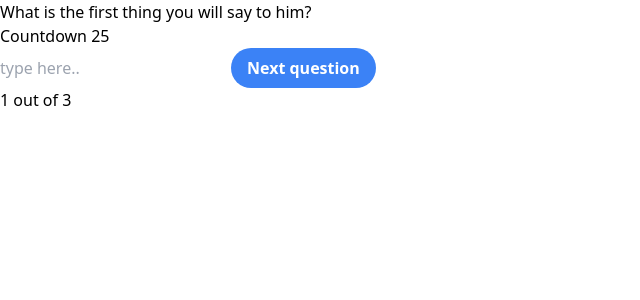
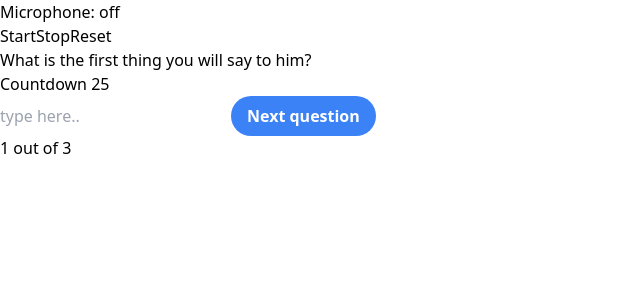
Before and after one commit to SurPun/IET-Kebbah, a Next.js app: page /survey-one/questions in a window 1280 px wide. Shown: the top 300 px of the page, without its empty margins (0-640 px from the left). Built offline with nearby package versions, Linux system fonts and the light colour scheme.

Commit message:
Speech-recognition

```diff
--- /dev/null
+++ b/components/Dictation.js
@@ -0,0 +1,29 @@
+import React from "react";
+import "regenerator-runtime";
+
+import SpeechRecognition, {
+    useSpeechRecognition,
+} from "react-speech-recognition";
+
+export default function Dictaphone() {
+    const {
+        transcript,
+        listening,
+        resetTranscript,
+        browserSupportsSpeechRecognition,
+    } = useSpeechRecognition();
+
+    if (!browserSupportsSpeechRecognition) {
+        return <span>Browser does not support speech recognition.</span>;
+    }
+
+    return (
+        <div>
+            <p>Microphone: {listening ? "on" : "off"}</p>
+            <button onClick={SpeechRecognition.startListening}>Start</button>
+            <button onClick={SpeechRecognition.stopListening}>Stop</button>
+            <button onClick={resetTranscript}>Reset</button>
+            <p>{transcript}</p>
+        </div>
+    );
+}
--- a/package.json
+++ b/package.json
@@ -15,7 +15,8 @@
     "next": "13.0.5",
     "react": "18.2.0",
     "react-audio-player": "^0.17.0",
-    "react-dom": "^18.2.0"
+    "react-dom": "^18.2.0",
+    "react-speech-recognition": "^3.10.0"
   },
   "devDependencies": {
     "autoprefixer": "^10.4.13",
--- a/pages/survey-one/questions.js
+++ b/pages/survey-one/questions.js
@@ -13,6 +13,7 @@
 import { useState } from "react";
 import ButtonCom from "../../components/ButtonCom";
 import CountdownTimer from "../../components/CountdownTimer";
+import Dictaphone from "../../components/Dictation";
 
 
 export default function Questions() {
@@ -30,6 +31,7 @@
     case (1):
       return (
         <>
+          <Dictaphone />
           <p>What is the first thing you will say to him?</p>
           < CountdownTimer key={number} sec={30} />
           <input type='text' placeholder="type here.."></input>
@@ -57,7 +59,6 @@
           < CountdownTimer key={number} sec={30} />
           <input type='text' placeholder="type here.."></input>
           <ButtonCom btnName={"Finish Survey"} btnLink="/training/intro" BtnOnClick={() => func(0)} />
-
           <p>3 out of 3</p>
 
         </>
```
